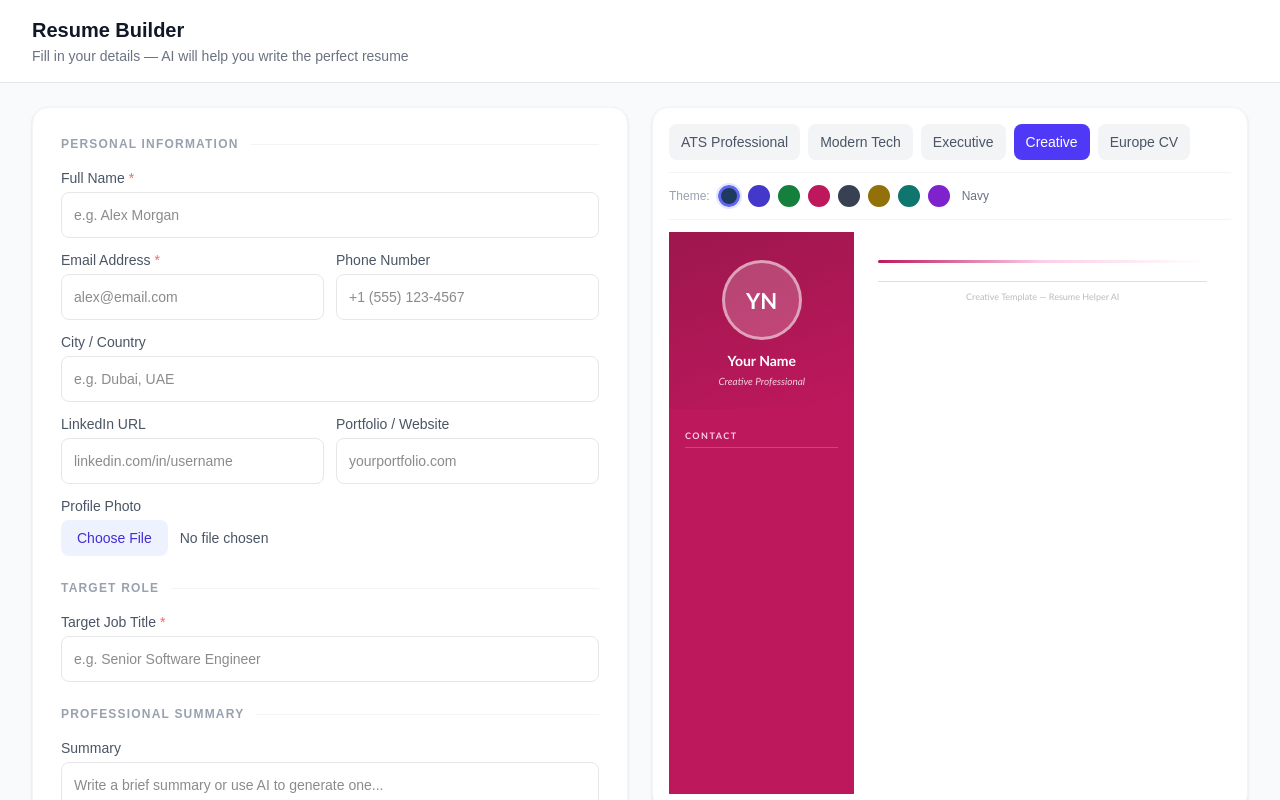
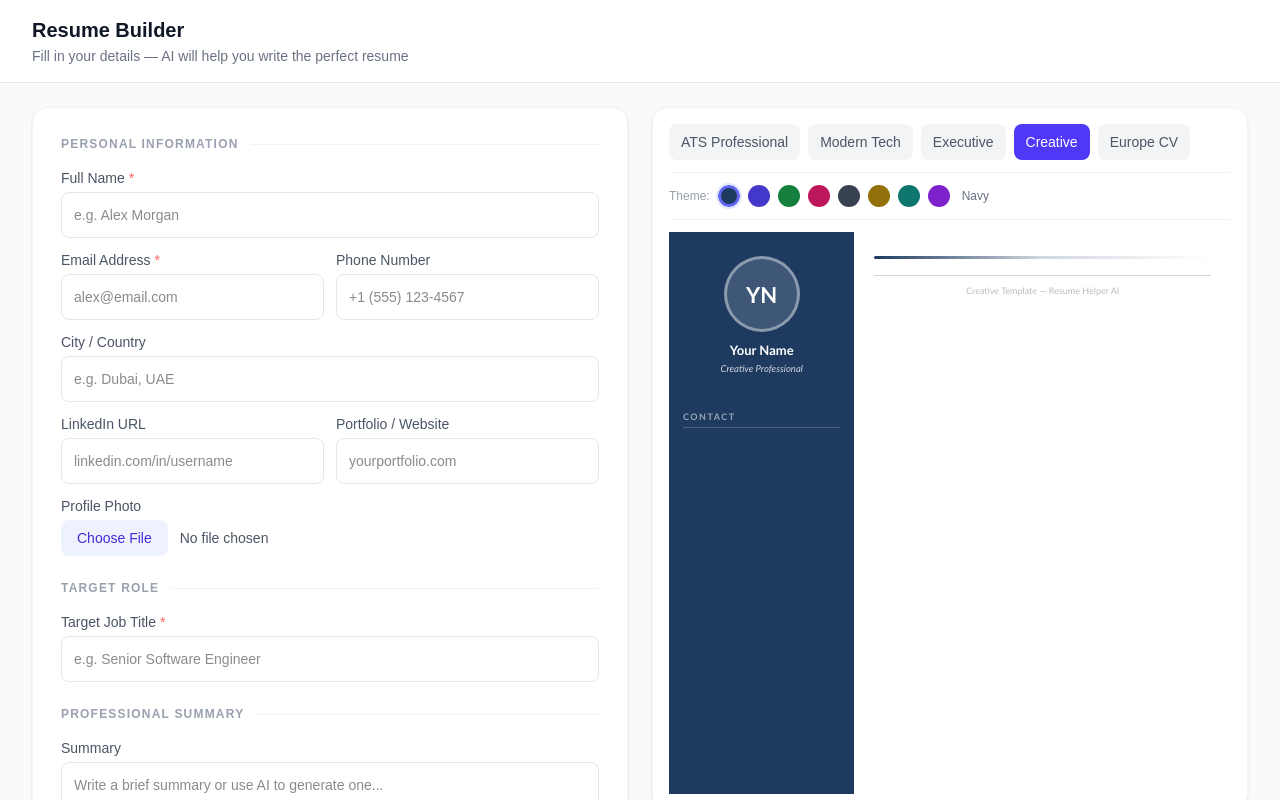
Before and after one commit to pragathishc/ai-resume-builder, a Next.js app: page /resume-builder in a window 1280 px wide. Both pictures are taken after a click on the button "Creative". Shown: the top 800 px of the page. Built offline with nearby package versions, Linux system fonts and the light colour scheme.

Commit message:
Update CreativePreview.jsx

```diff
--- a/src/app/components/CreativePreview.jsx
+++ b/src/app/components/CreativePreview.jsx
@@ -1,25 +1,9 @@
 export default function CreativePreview({
-  name,
-  jobTitle,
-  email,
-  phone,
-  city,
-  linkedin,
-  portfolio,
-  degree,
-  college,
-  year,
-  extraEducation,
-  photo,
-  skills,
-  languages,
-  certifications,
-  summary,
-  projectName,
-  projectDescription,
-  projectTech,
-  extraProjects,
-  experience,
+  name, jobTitle, email, phone, city, linkedin, portfolio,
+  degree, college, year, extraEducation, photo,
+  skills, languages, certifications, summary,
+  projectName, projectDescription, projectTech, extraProjects,
+  experience, themeColor = "#be185d",
 }) {
   const skillList = skills ? skills.split(",").map((s) => s.trim()).filter(Boolean) : [];
   const certList = certifications ? certifications.split(",").map((s) => s.trim()).filter(Boolean) : [];
@@ -28,125 +12,49 @@ export default function CreativePreview({
   const extraEduList = extraEducation ? extraEducation.split("\n").filter(Boolean) : [];
   const extraProjectList = extraProjects ? extraProjects.split("\n").filter(Boolean) : [];
 
-  const PINK = "#be185d";
-  const PINK_LIGHT = "#fdf2f8";
-  const PINK_MID = "#fbcfe8";
+  const hexToRgb = (hex) => ({ r: parseInt(hex.slice(1,3),16), g: parseInt(hex.slice(3,5),16), b: parseInt(hex.slice(5,7),16) });
+  const rgb = hexToRgb(themeColor);
+  const lightBg = `rgba(${rgb.r},${rgb.g},${rgb.b},0.07)`;
+  const midBg = `rgba(${rgb.r},${rgb.g},${rgb.b},0.2)`;
 
-  const initials = name
-    ? name.split(" ").map((n) => n[0]).join("").toUpperCase().slice(0, 2)
-    : "YN";
+  const initials = name ? name.split(" ").map((n) => n[0]).join("").toUpperCase().slice(0,2) : "YN";
 
   return (
-    <div
-      style={{
-        fontFamily: "'Calibri', 'Arial', sans-serif",
-        fontSize: "11px",
-        lineHeight: "1.5",
-        color: "#1a1a1a",
-        background: "#fff",
-        display: "flex",
-        maxWidth: "720px",
-        margin: "0 auto",
-        minHeight: "900px",
-      }}
-    >
-      {/* LEFT SIDEBAR */}
-      <div
-        style={{
-          width: "33%",
-          background: PINK,
-          color: "#fff",
-          padding: "0",
-          flexShrink: 0,
-          display: "flex",
-          flexDirection: "column",
-        }}
-      >
-        {/* Photo Header */}
-        <div
-          style={{
-            background: `linear-gradient(160deg, #9d174d, ${PINK})`,
-            padding: "28px 18px 20px",
-            textAlign: "center",
-          }}
-        >
-          <div
-            style={{
-              width: "80px",
-              height: "80px",
-              borderRadius: "50%",
-              overflow: "hidden",
-              margin: "0 auto 12px",
-              border: "3px solid rgba(255,255,255,0.5)",
-              background: "rgba(255,255,255,0.2)",
-              display: "flex",
-              alignItems: "center",
-              justifyContent: "center",
-            }}
-          >
+    <div style={{ fontFamily: "'Calibri','Arial',sans-serif", fontSize: "11px", lineHeight: "1.5", color: "#1a1a1a", background: "#fff", display: "flex", maxWidth: "720px", margin: "0 auto", minHeight: "900px" }}>
+
+      {/* SIDEBAR */}
+      <div style={{ width: "33%", background: themeColor, color: "#fff", padding: "0", flexShrink: 0, display: "flex", flexDirection: "column" }}>
+        {/* Header */}
+        <div style={{ padding: "24px 16px 18px", textAlign: "center" }}>
+          <div style={{ width: "76px", height: "76px", borderRadius: "50%", overflow: "hidden", margin: "0 auto 10px", border: "3px solid rgba(255,255,255,0.4)", background: "rgba(255,255,255,0.15)", display: "flex", alignItems: "center", justifyContent: "center" }}>
             {photo ? (
               <img src={photo} alt="Profile" style={{ width: "100%", height: "100%", objectFit: "cover" }} />
             ) : (
-              <span style={{ fontSize: "22px", fontWeight: "700", color: "#fff" }}>{initials}</span>
+              <span style={{ fontSize: "22px", fontWeight: "700" }}>{initials}</span>
             )}
           </div>
-          <h1 style={{ fontSize: "14px", fontWeight: "700", margin: "0 0 4px 0", lineHeight: "1.3" }}>
-            {name || "Your Name"}
-          </h1>
-          <p style={{ fontSize: "10px", color: "rgba(255,255,255,0.8)", margin: 0, fontStyle: "italic" }}>
-            {jobTitle || "Creative Professional"}
-          </p>
+          <h1 style={{ fontSize: "13px", fontWeight: "700", margin: "0 0 3px 0", lineHeight: "1.3" }}>{name || "Your Name"}</h1>
+          <p style={{ fontSize: "9.5px", color: "rgba(255,255,255,0.8)", margin: 0, fontStyle: "italic" }}>{jobTitle || "Creative Professional"}</p>
         </div>
 
-        {/* Sidebar content */}
-        <div style={{ padding: "20px 16px", flex: 1 }}>
-
+        <div style={{ padding: "16px 14px", flex: 1 }}>
           {/* Contact */}
-          <div style={{ marginBottom: "18px" }}>
-            <h3 style={{
-              fontSize: "9px", fontWeight: "700", textTransform: "uppercase",
-              letterSpacing: "1.5px", color: PINK_MID, margin: "0 0 8px 0",
-              borderBottom: "1px solid rgba(255,255,255,0.2)", paddingBottom: "4px"
-            }}>
-              Contact
-            </h3>
-            {email && <p style={{ fontSize: "9.5px", margin: "0 0 5px 0", wordBreak: "break-all" }}>✉ {email}</p>}
-            {phone && <p style={{ fontSize: "9.5px", margin: "0 0 5px 0" }}>📞 {phone}</p>}
-            {city && <p style={{ fontSize: "9.5px", margin: "0 0 5px 0" }}>📍 {city}</p>}
-            {linkedin && (
-              <p style={{ fontSize: "9px", margin: "0 0 5px 0", wordBreak: "break-all", color: "rgba(255,255,255,0.85)" }}>
-                🔗 {linkedin.replace(/^https?:\/\/(www\.)?/, "")}
-              </p>
-            )}
-            {portfolio && (
-              <p style={{ fontSize: "9px", margin: "0 0 5px 0", wordBreak: "break-all", color: "rgba(255,255,255,0.85)" }}>
-                🌐 {portfolio.replace(/^https?:\/\/(www\.)?/, "")}
-              </p>
-            )}
+          <div style={{ marginBottom: "16px" }}>
+            <h3 style={{ fontSize: "9px", fontWeight: "700", textTransform: "uppercase", letterSpacing: "1.5px", color: "rgba(255,255,255,0.55)", margin: "0 0 7px 0", borderBottom: "1px solid rgba(255,255,255,0.2)", paddingBottom: "3px" }}>Contact</h3>
+            {email && <p style={{ fontSize: "9.5px", margin: "0 0 4px 0", wordBreak: "break-all" }}>✉ {email}</p>}
+            {phone && <p style={{ fontSize: "9.5px", margin: "0 0 4px 0" }}>📞 {phone}</p>}
+            {city && <p style={{ fontSize: "9.5px", margin: "0 0 4px 0" }}>📍 {city}</p>}
+            {linkedin && <p style={{ fontSize: "9px", margin: "0 0 4px 0", wordBreak: "break-all" }}>🔗 {linkedin.replace(/^https?:\/\/(www\.)?/,"")}</p>}
+            {portfolio && <p style={{ fontSize: "9px", margin: "0 0 4px 0", wordBreak: "break-all" }}>🌐 {portfolio.replace(/^https?:\/\/(www\.)?/,"")}</p>}
           </div>
 
-          {/* Skills */}
+          {/* Skills as pills */}
           {skillList.length > 0 && (
-            <div style={{ marginBottom: "18px" }}>
-              <h3 style={{
-                fontSize: "9px", fontWeight: "700", textTransform: "uppercase",
-                letterSpacing: "1.5px", color: PINK_MID, margin: "0 0 8px 0",
-                borderBottom: "1px solid rgba(255,255,255,0.2)", paddingBottom: "4px"
-              }}>
-                Skills
-              </h3>
+            <div style={{ marginBottom: "16px" }}>
+              <h3 style={{ fontSize: "9px", fontWeight: "700", textTransform: "uppercase", letterSpacing: "1.5px", color: "rgba(255,255,255,0.55)", margin: "0 0 7px 0", borderBottom: "1px solid rgba(255,255,255,0.2)", paddingBottom: "3px" }}>Skills</h3>
               <div style={{ display: "flex", flexWrap: "wrap", gap: "4px" }}>
                 {skillList.map((skill, i) => (
-                  <span key={i} style={{
-                    background: "rgba(255,255,255,0.15)",
-                    border: "1px solid rgba(255,255,255,0.3)",
-                    borderRadius: "20px",
-                    padding: "2px 8px",
-                    fontSize: "9px",
-                    color: "#fff",
-                  }}>
-                    {skill}
-                  </span>
+                  <span key={i} style={{ background: "rgba(255,255,255,0.15)", border: "1px solid rgba(255,255,255,0.3)", borderRadius: "20px", padding: "2px 8px", fontSize: "9px", color: "#fff" }}>{skill}</span>
                 ))}
               </div>
             </div>
@@ -154,98 +62,53 @@ export default function CreativePreview({
 
           {/* Education */}
           {(degree || college) && (
-            <div style={{ marginBottom: "18px" }}>
-              <h3 style={{
-                fontSize: "9px", fontWeight: "700", textTransform: "uppercase",
-                letterSpacing: "1.5px", color: PINK_MID, margin: "0 0 8px 0",
-                borderBottom: "1px solid rgba(255,255,255,0.2)", paddingBottom: "4px"
-              }}>
-                Education
-              </h3>
-              <p style={{ fontSize: "10.5px", fontWeight: "700", margin: "0 0 2px 0" }}>{degree}</p>
+            <div style={{ marginBottom: "16px" }}>
+              <h3 style={{ fontSize: "9px", fontWeight: "700", textTransform: "uppercase", letterSpacing: "1.5px", color: "rgba(255,255,255,0.55)", margin: "0 0 7px 0", borderBottom: "1px solid rgba(255,255,255,0.2)", paddingBottom: "3px" }}>Education</h3>
+              <p style={{ fontSize: "10px", fontWeight: "700", margin: "0 0 2px 0" }}>{degree}</p>
               <p style={{ fontSize: "9.5px", margin: "0 0 1px 0", color: "rgba(255,255,255,0.85)" }}>{college}</p>
               {year && <p style={{ fontSize: "9px", color: "rgba(255,255,255,0.65)", margin: "0 0 6px 0" }}>{year}</p>}
-              {extraEduList.map((edu, i) => (
-                <p key={i} style={{ fontSize: "9px", margin: "4px 0 0 0", color: "rgba(255,255,255,0.75)" }}>{edu}</p>
-              ))}
+              {extraEduList.map((edu, i) => <p key={i} style={{ fontSize: "9px", margin: "4px 0 0 0", color: "rgba(255,255,255,0.75)" }}>{edu}</p>)}
             </div>
           )}
 
           {/* Languages */}
           {langList.length > 0 && (
-            <div style={{ marginBottom: "18px" }}>
-              <h3 style={{
-                fontSize: "9px", fontWeight: "700", textTransform: "uppercase",
-                letterSpacing: "1.5px", color: PINK_MID, margin: "0 0 8px 0",
-                borderBottom: "1px solid rgba(255,255,255,0.2)", paddingBottom: "4px"
-              }}>
-                Languages
-              </h3>
-              {langList.map((lang, i) => (
-                <p key={i} style={{ fontSize: "9.5px", margin: "0 0 4px 0", color: "rgba(255,255,255,0.9)" }}>{lang}</p>
-              ))}
+            <div style={{ marginBottom: "16px" }}>
+              <h3 style={{ fontSize: "9px", fontWeight: "700", textTransform: "uppercase", letterSpacing: "1.5px", color: "rgba(255,255,255,0.55)", margin: "0 0 7px 0", borderBottom: "1px solid rgba(255,255,255,0.2)", paddingBottom: "3px" }}>Languages</h3>
+              {langList.map((lang, i) => <p key={i} style={{ fontSize: "9.5px", margin: "0 0 3px 0" }}>{lang}</p>)}
             </div>
           )}
 
           {/* Certifications */}
           {certList.length > 0 && (
-            <div style={{ marginBottom: "18px" }}>
-              <h3 style={{
-                fontSize: "9px", fontWeight: "700", textTransform: "uppercase",
-                letterSpacing: "1.5px", color: PINK_MID, margin: "0 0 8px 0",
-                borderBottom: "1px solid rgba(255,255,255,0.2)", paddingBottom: "4px"
-              }}>
-                Certifications
-              </h3>
-              {certList.map((cert, i) => (
-                <p key={i} style={{ fontSize: "9.5px", margin: "0 0 4px 0", color: "rgba(255,255,255,0.9)" }}>• {cert}</p>
-              ))}
+            <div style={{ marginBottom: "16px" }}>
+              <h3 style={{ fontSize: "9px", fontWeight: "700", textTransform: "uppercase", letterSpacing: "1.5px", color: "rgba(255,255,255,0.55)", margin: "0 0 7px 0", borderBottom: "1px solid rgba(255,255,255,0.2)", paddingBottom: "3px" }}>Certifications</h3>
+              {certList.map((cert, i) => <p key={i} style={{ fontSize: "9.5px", margin: "0 0 3px 0" }}>• {cert}</p>)}
             </div>
           )}
         </div>
       </div>
 
       {/* RIGHT CONTENT */}
-      <div style={{ flex: 1, padding: "28px 24px" }}>
+      <div style={{ flex: 1, padding: "24px 20px" }}>
+        {/* Accent line */}
+        <div style={{ height: "3px", background: `linear-gradient(90deg, ${themeColor}, ${midBg}, transparent)`, marginBottom: "16px", borderRadius: "2px" }} />
 
-        {/* Decorative accent line */}
-        <div style={{ height: "3px", background: `linear-gradient(90deg, ${PINK}, ${PINK_MID}, transparent)`, marginBottom: "18px", borderRadius: "2px" }} />
-
-        {/* Summary */}
         {summary && (
-          <div style={{ marginBottom: "18px" }}>
-            <h2 style={{
-              fontSize: "11px", fontWeight: "700", textTransform: "uppercase",
-              letterSpacing: "1px", color: PINK, margin: "0 0 6px 0"
-            }}>
-              About Me
-            </h2>
-            <p style={{ margin: 0, color: "#374151", lineHeight: "1.7", fontSize: "10.5px" }}>
-              {summary}
-            </p>
+          <div style={{ marginBottom: "16px" }}>
+            <h2 style={{ fontSize: "10.5px", fontWeight: "700", textTransform: "uppercase", letterSpacing: "1px", color: themeColor, margin: "0 0 5px 0" }}>About Me</h2>
+            <p style={{ margin: 0, color: "#374151", lineHeight: "1.7", fontSize: "10.5px" }}>{summary}</p>
           </div>
         )}
 
-        {/* Experience */}
         {experience && (
-          <div style={{ marginBottom: "18px" }}>
-            <h2 style={{
-              fontSize: "11px", fontWeight: "700", textTransform: "uppercase",
-              letterSpacing: "1px", color: PINK, margin: "0 0 8px 0",
-              borderBottom: `2px solid ${PINK_MID}`, paddingBottom: "4px"
-            }}>
-              Experience
-            </h2>
+          <div style={{ marginBottom: "16px" }}>
+            <h2 style={{ fontSize: "10.5px", fontWeight: "700", textTransform: "uppercase", letterSpacing: "1px", color: themeColor, margin: "0 0 6px 0", borderBottom: `2px solid ${midBg}`, paddingBottom: "4px" }}>Experience</h2>
             {experienceLines.map((line, i) => {
               const isBullet = line.trim().startsWith("•") || line.trim().startsWith("-");
               const isHeader = !isBullet && line.trim().length > 0 && !line.startsWith(" ");
               return (
-                <p key={i} style={{
-                  margin: isBullet ? "2px 0 2px 14px" : isHeader ? "10px 0 3px 0" : "1px 0",
-                  fontWeight: isHeader ? "700" : "normal",
-                  color: isHeader ? PINK : "#374151",
-                  fontSize: isBullet ? "10px" : "10.5px",
-                }}>
+                <p key={i} style={{ margin: isBullet ? "2px 0 2px 14px" : isHeader ? "10px 0 3px 0" : "1px 0", fontWeight: isHeader ? "700" : "normal", color: isHeader ? themeColor : "#374151", fontSize: isBullet ? "10px" : "10.5px" }}>
                   {line || "\u00A0"}
                 </p>
               );
@@ -253,39 +116,20 @@ export default function CreativePreview({
           </div>
         )}
 
-        {/* Projects */}
         {projectName && (
-          <div style={{ marginBottom: "18px" }}>
-            <h2 style={{
-              fontSize: "11px", fontWeight: "700", textTransform: "uppercase",
-              letterSpacing: "1px", color: PINK, margin: "0 0 8px 0",
-              borderBottom: `2px solid ${PINK_MID}`, paddingBottom: "4px"
-            }}>
-              Projects
-            </h2>
-            <div style={{
-              background: PINK_LIGHT, borderLeft: `3px solid ${PINK}`,
-              padding: "10px 12px", borderRadius: "0 4px 4px 0", marginBottom: "8px"
-            }}>
-              <p style={{ fontWeight: "700", margin: "0 0 4px 0", color: PINK, fontSize: "11px" }}>{projectName}</p>
+          <div style={{ marginBottom: "16px" }}>
+            <h2 style={{ fontSize: "10.5px", fontWeight: "700", textTransform: "uppercase", letterSpacing: "1px", color: themeColor, margin: "0 0 6px 0", borderBottom: `2px solid ${midBg}`, paddingBottom: "4px" }}>Projects</h2>
+            <div style={{ background: lightBg, borderLeft: `3px solid ${themeColor}`, padding: "10px 12px", borderRadius: "0 4px 4px 0", marginBottom: "8px" }}>
+              <p style={{ fontWeight: "700", margin: "0 0 3px 0", color: themeColor, fontSize: "11px" }}>{projectName}</p>
               {projectDescription && <p style={{ margin: "0 0 3px 0", color: "#374151", fontSize: "10.5px" }}>{projectDescription}</p>}
-              {projectTech && (
-                <p style={{ margin: 0, fontSize: "9.5px", color: "#9d174d" }}>
-                  <span style={{ fontWeight: "600" }}>Stack:</span> {projectTech}
-                </p>
-              )}
+              {projectTech && <p style={{ margin: 0, fontSize: "9.5px", color: themeColor }}><span style={{ fontWeight: "600" }}>Stack:</span> {projectTech}</p>}
             </div>
-            {extraProjectList.map((proj, i) => (
-              <p key={i} style={{ margin: "4px 0 0 0", color: "#555", fontSize: "10px" }}>{proj}</p>
-            ))}
+            {extraProjectList.map((proj, i) => <p key={i} style={{ margin: "4px 0 0 0", color: "#555", fontSize: "10px" }}>{proj}</p>)}
           </div>
         )}
 
-        {/* Footer */}
-        <div style={{ borderTop: `1px solid ${PINK_MID}`, paddingTop: "8px", marginTop: "8px" }}>
-          <p style={{ fontSize: "9px", color: "#bbb", margin: 0, textAlign: "center" }}>
-            Creative Template — Resume Helper AI
-          </p>
+        <div style={{ borderTop: `1px solid ${midBg}`, paddingTop: "8px", marginTop: "6px" }}>
+          <p style={{ fontSize: "9px", color: "#bbb", margin: 0, textAlign: "center" }}>Creative Template — Resume Helper AI</p>
         </div>
       </div>
     </div>
```
